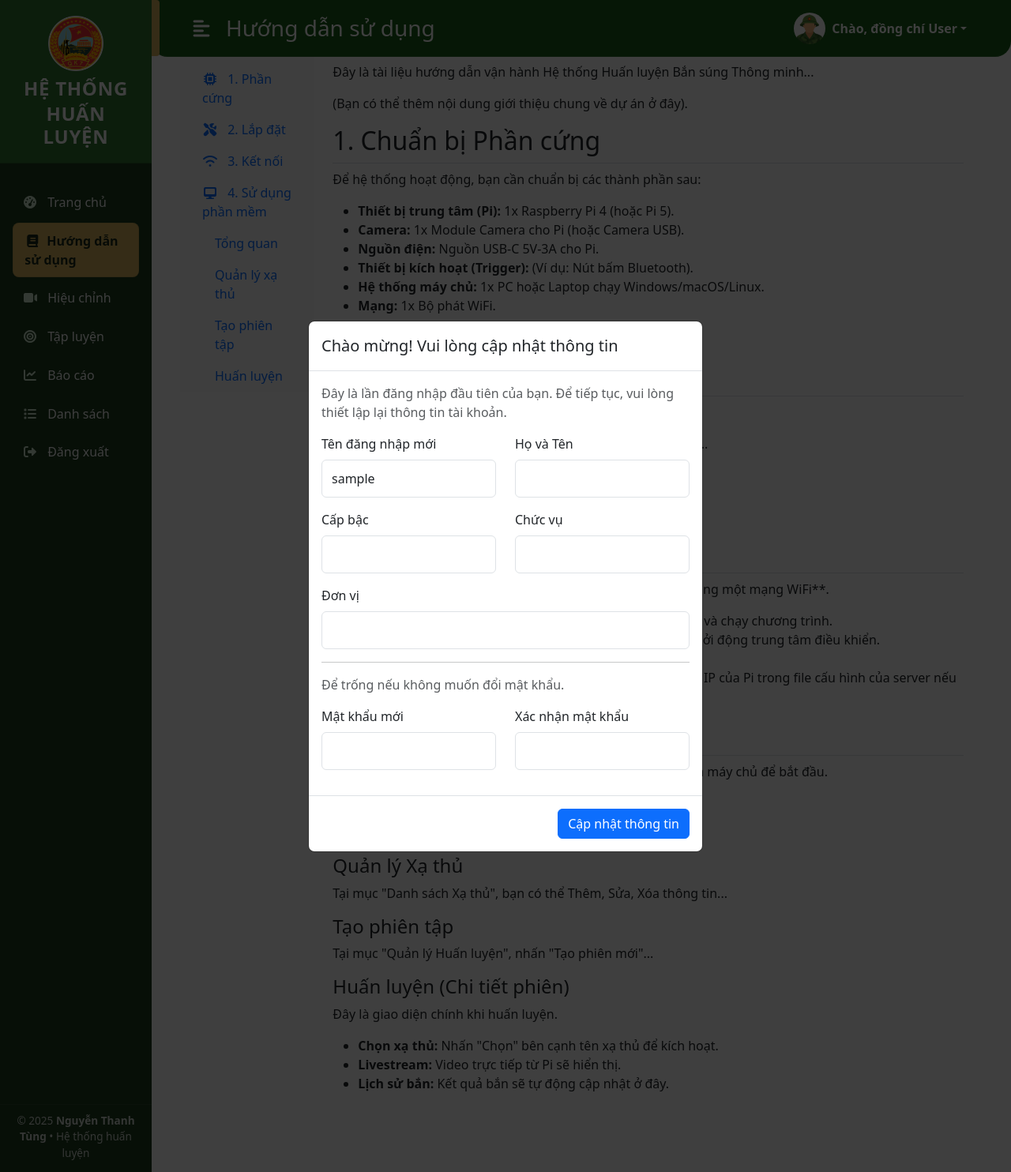
After one commit to ntdung261004/BaiDuThiQuanKhu, a Flask app: page /hdsd in a window 1280 px wide. The commit adds this page. Shown: the whole page at 79% size. Run offline with Flask 3, Linux system fonts and the light colour scheme; the visitor is signed in with stand-in values (Sample User, id 1); parts of the project's set-up code (start-up, migrations or seed data) failed here and were passed over; some libraries are stand-ins or nearby versions.

Commit message:
thêm hdsd

```diff
--- a/app.py
+++ b/app.py
@@ -282,6 +282,15 @@ def forgot_password():
 def list_page():
     return render_template("list.html")
 
+# === THÊM MỚI ROUTE NÀY VÀO CUỐI TỆP ===
+@app.route('/hdsd')
+@login_required
+def hdsd():
+    """
+    Hiển thị trang hướng dẫn sử dụng.
+    """
+    return render_template('hdsd.html')
+# === KẾT THÚC PHẦN THÊM MỚI ===
 @app.route('/logout')
 @login_required
 def logout():
--- a/controllers/pi_controller.py
+++ b/controllers/pi_controller.py
@@ -14,7 +14,7 @@ from models import db, Shot, TrainingSession, SessionStatus
 pi_bp = Blueprint('pi_bp', __name__)
 
 # --- Cấu hình cho kết nối đến Raspberry Pi ---
-PI_HOSTNAME = os.environ.get('PI_HOSTNAME', '192.168.1.207')
+PI_HOSTNAME = os.environ.get('PI_HOSTNAME', '192.168.1.71')
 PI_STREAMING_PORT = 8000
 PI_STREAM_URL = f"http://{PI_HOSTNAME}:{PI_STREAMING_PORT}/stream.mjpg"
 
--- /dev/null
+++ b/templates/hdsd.html
@@ -0,0 +1,153 @@
+{% extends "base.html" %}
+
+{% block title %}Hướng dẫn sử dụng{% endblock %}
+
+{% block styles %}
+<link rel="stylesheet" href="{{ url_for('static', filename='css/hdsd.css') }}">
+{% endblock %}
+
+{% block content %}
+<div class="d-flex" id="wrapper">
+    {% include 'sidebar.html' %}
+    <div id="page-content-wrapper">
+        <nav id="topbar" class="navbar navbar-expand-lg py-3 px-5">
+            <div class="d-flex align-items-center">
+                <i class="fas fa-align-left primary-text fs-4 me-3" id="menu-toggle"></i>
+                <h2 class="fs-3 m-0">Hướng dẫn sử dụng</h2>
+            </div>
+            <div class="ms-auto">
+                <ul class="navbar-nav ms-auto mb-2 mb-lg-0">
+                <li class="nav-item dropdown">
+                    <a class="nav-link dropdown-toggle second-text fw-bold d-flex align-items-center" href="#" id="navbarDropdown" role="button" data-bs-toggle="dropdown" aria-expanded="false">
+                    <img id="navbar-avatar"
+                        src="{{ url_for('serve_user_data', filename=current_user.avatar_url) if current_user.avatar_url else url_for('static', filename='image/avatar.png') }}"
+                        class="rounded-circle me-2" width="40" height="40" style="object-fit: cover;">
+                    <span id="navbar-greeting">Chào, đồng chí {{ current_user.full_name.split()[-1] if current_user.full_name else current_user.username }}</span>
+                    </a>
+                    <ul class="dropdown-menu" aria-labelledby="navbarDropdown">
+                    <li><a class="dropdown-item" href="{{ url_for('profile_page') }}">Hồ sơ cá nhân</a></li>
+                    <li><a class="dropdown-item" href="{{ url_for('logout') }}">Đăng xuất</a></li>
+                    </ul>
+                </li>
+                </ul>
+            </div>
+        </nav>
+
+        <div class="container-fluid px-5 py-4">
+            <div class="row align-items-start">
+                <nav id="documentation-nav" class="col-md-3 col-lg-2 d-md-block bg-light sidebar collapse">
+                    <div class="position-sticky pt-3">
+                        <ul class="nav flex-column">
+                            <li class="nav-item">
+                                <a class="nav-link" href="#section-intro">
+                                    <i class="fas fa-rocket me-2"></i> Giới thiệu
+                                </a>
+                            </li>
+                            <li class="nav-item">
+                                <a class="nav-link" href="#section-hardware">
+                                    <i class="fas fa-microchip me-2"></i> 1. Phần cứng
+                                </a>
+                            </li>
+                            <li class="nav-item">
+                                <a class="nav-link" href="#section-assembly">
+                                    <i class="fas fa-tools me-2"></i> 2. Lắp đặt
+                                </a>
+                            </li>
+                            <li class="nav-item">
+                                <a class="nav-link" href="#section-connection">
+                                    <i class="fas fa-wifi me-2"></i> 3. Kết nối
+                                </a>
+                            </li>
+                            <li class="nav-item">
+                                <a class="nav-link" href="#section-software">
+                                    <i class="fas fa-desktop me-2"></i> 4. Sử dụng phần mềm
+                                </a>
+                                <ul class="nav flex-column ms-3">
+                                    <li class="nav-item"><a class="nav-link small" href="#subsection-software-dashboard">Tổng quan</a></li>
+                                    <li class="nav-item"><a class="nav-link small" href="#subsection-software-soldiers">Quản lý xạ thủ</a></li>
+                                    <li class="nav-item"><a class="nav-link small" href="#subsection-software-session">Tạo phiên tập</a></li>
+                                    <li class="nav-item"><a class="nav-link small" href="#subsection-software-training">Huấn luyện</a></li>
+                                </ul>
+                            </li>
+                        </ul>
+                    </div>
+                </nav>
+
+                <main class="col-md-9 ms-sm-auto col-lg-10 px-md-4">
+                    <div data-bs-spy="scroll" data-bs-target="#documentation-nav" data-bs-offset="0" class="scrollspy-example" tabindex="0">
+
+                        <section id="section-intro" class="doc-section">
+                            <h2 class="pb-2 border-bottom">Giới thiệu</h2>
+                            <p>Đây là tài liệu hướng dẫn vận hành Hệ thống Huấn luyện Bắn súng Thông minh...</p>
+                            <p>(Bạn có thể thêm nội dung giới thiệu chung về dự án ở đây).</p>
+                        </section>
+
+                        <section id="section-hardware" class="doc-section">
+                            <h2 class="pb-2 border-bottom">1. Chuẩn bị Phần cứng</h2>
+                            <p>Để hệ thống hoạt động, bạn cần chuẩn bị các thành phần sau:</p>
+                            <ul>
+                                <li><strong>Thiết bị trung tâm (Pi):</strong> 1x Raspberry Pi 4 (hoặc Pi 5).</li>
+                                <li><strong>Camera:</strong> 1x Module Camera cho Pi (hoặc Camera USB).</li>
+                                <li><strong>Nguồn điện:</strong> Nguồn USB-C 5V-3A cho Pi.</li>
+                                <li><strong>Thiết bị kích hoạt (Trigger):</strong> (Ví dụ: Nút bấm Bluetooth).</li>
+                                <li><strong>Hệ thống máy chủ:</strong> 1x PC hoặc Laptop chạy Windows/macOS/Linux.</li>
+                                <li><strong>Mạng:</strong> 1x Bộ phát WiFi.</li>
+                            </ul>
+                            <p>(Bạn có thể thêm hình ảnh các thiết bị ở đây).</p>
+                        </section>
+
+                        <section id="section-assembly" class="doc-section">
+                            <h2 class="pb-2 border-bottom">2. Hướng dẫn Lắp đặt</h2>
+                            <p>Quy trình lắp đặt tại bệ bắn:</p>
+                            <ol>
+                                <li><strong>Gắn Camera:</strong> Cắm cáp camera vào bo mạch Raspberry Pi...</li>
+                                <li><strong>Gắn Pi:</strong> Đặt Pi vào hộp bảo vệ và cố định tại vị trí...</li>
+                                <li><strong>Cấp nguồn:</strong> Kết nối nguồn 5V-3A cho Pi.</li>
+                            </ol>
+                            <p>(Bạn có thể thêm hình ảnh minh họa các bước lắp đặt).</p>
+                        </section>
+
+                        <section id="section-connection" class="doc-section">
+                            <h2 class="pb-2 border-bottom">3. Kết nối Hệ thống</h2>
+                            <p>Đảm bảo cả Máy chủ (PC) và Raspberry Pi đều kết nối vào **cùng một mạng WiFi**.</p>
+                            <ol>
+                                <li><strong>Khởi động Pi:</strong> Cắm nguồn cho Pi, Pi sẽ tự động khởi động và chạy chương trình.</li>
+                                <li><strong>Khởi động Máy chủ:</strong> Chạy file `run.py` trên máy chủ để khởi động trung tâm điều khiển.</li>
+                                <li><strong>Tìm IP của Pi:</strong> Sử dụng lệnh `ping raspberrypi.local`...</li>
+                                <li><strong>Cấu hình IP:</strong> (Bạn có thể hướng dẫn người dùng cập nhật IP của Pi trong file cấu hình của server nếu cần).</li>
+                            </ol>
+                        </section>
+
+                        <section id="section-software" class="doc-section">
+                            <h2 class="pb-2 border-bottom">4. Sử dụng Phần mềm</h2>
+                            <p>Truy cập vào địa chỉ `http://127.0.0.1:5000` trên trình duyệt của máy chủ để bắt đầu.</p>
+
+                            <h4 id="subsection-software-dashboard">Tổng quan</h4>
+                            <p>Đây là trang chủ, hiển thị thống kê nhanh...</p>
+
+                            <h4 id="subsection-software-soldiers">Quản lý Xạ thủ</h4>
+                            <p>Tại mục "Danh sách Xạ thủ", bạn có thể Thêm, Sửa, Xóa thông tin...</p>
+
+                            <h4 id="subsection-software-session">Tạo phiên tập</h4>
+                            <p>Tại mục "Quản lý Huấn luyện", nhấn "Tạo phiên mới"...</p>
+
+                            <h4 id="subsection-software-training">Huấn luyện (Chi tiết phiên)</h4>
+                            <p>Đây là giao diện chính khi huấn luyện.
+                                <ul>
+                                    <li><strong>Chọn xạ thủ:</strong> Nhấn "Chọn" bên cạnh tên xạ thủ để kích hoạt.</li>
+                                    <li><strong>Livestream:</strong> Video trực tiếp từ Pi sẽ hiển thị.</li>
+                                    <li><strong>Lịch sử bắn:</strong> Kết quả bắn sẽ tự động cập nhật ở đây.</li>
+                                </ul>
+                            </p>
+                        </section>
+
+                    </div>
+                </main>
+            </div>
+        </div>
+    </div>
+</div>
+{% endblock %}
+
+{% block scripts %}
+{% endblock %}
--- a/templates/sidebar.html
+++ b/templates/sidebar.html
@@ -185,6 +185,11 @@
            class="list-group-item list-group-item-action {% if request.endpoint=='index' %}active{% endif %}">
           <i class="fas fa-tachometer-alt me-2"></i> Trang chủ
         </a>
+        <a href="{{ url_for('hdsd') }}"
+           class="list-group-item list-group-item-action bg-transparent second-text fw-bold
+           {% if request.endpoint == 'hdsd' %}active{% endif %}">
+            <i class="fas fa-book me-2"></i>Hướng dẫn sử dụng
+        </a>
 
         <a href="{{ url_for('livestream') }}"
            class="list-group-item list-group-item-action {% if request.endpoint=='livestream' %}active{% endif %}">
```
Also changed, not shown: static/css/hdsd.css (added, +62 -0 lines).
